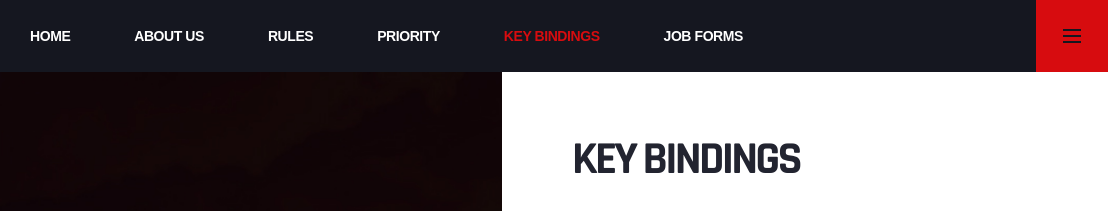
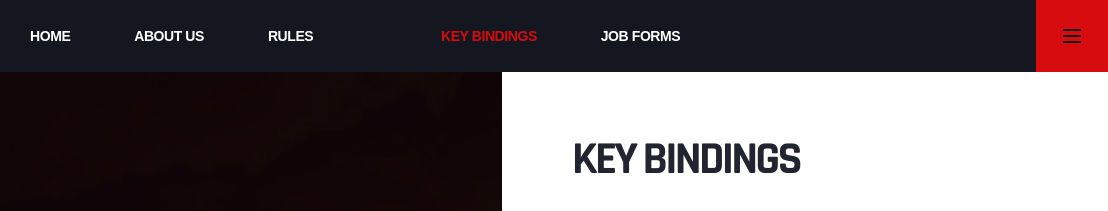
Before and after one commit to SubDivisionRP/web, a plain HTML site: page binding.html in a window 1280 px wide. Shown: the top 211 px of the page, 172-1280 px from the left. Drawn offline with Linux system fonts and the light colour scheme; a script that the page names is missing.

Commit message:
Update binding.html

```diff
--- a/binding.html
+++ b/binding.html
@@ -51,7 +51,6 @@
 <li class=""><a href="about.html">About Us</a></li>
 <li class=""><a href="rules.html">Rules</a></li>
 <li class="">
-<a href="priority.html">Priority</a>
 </li>
 <li class="active">
 <a href="binding.html">Key Bindings</a>
```
